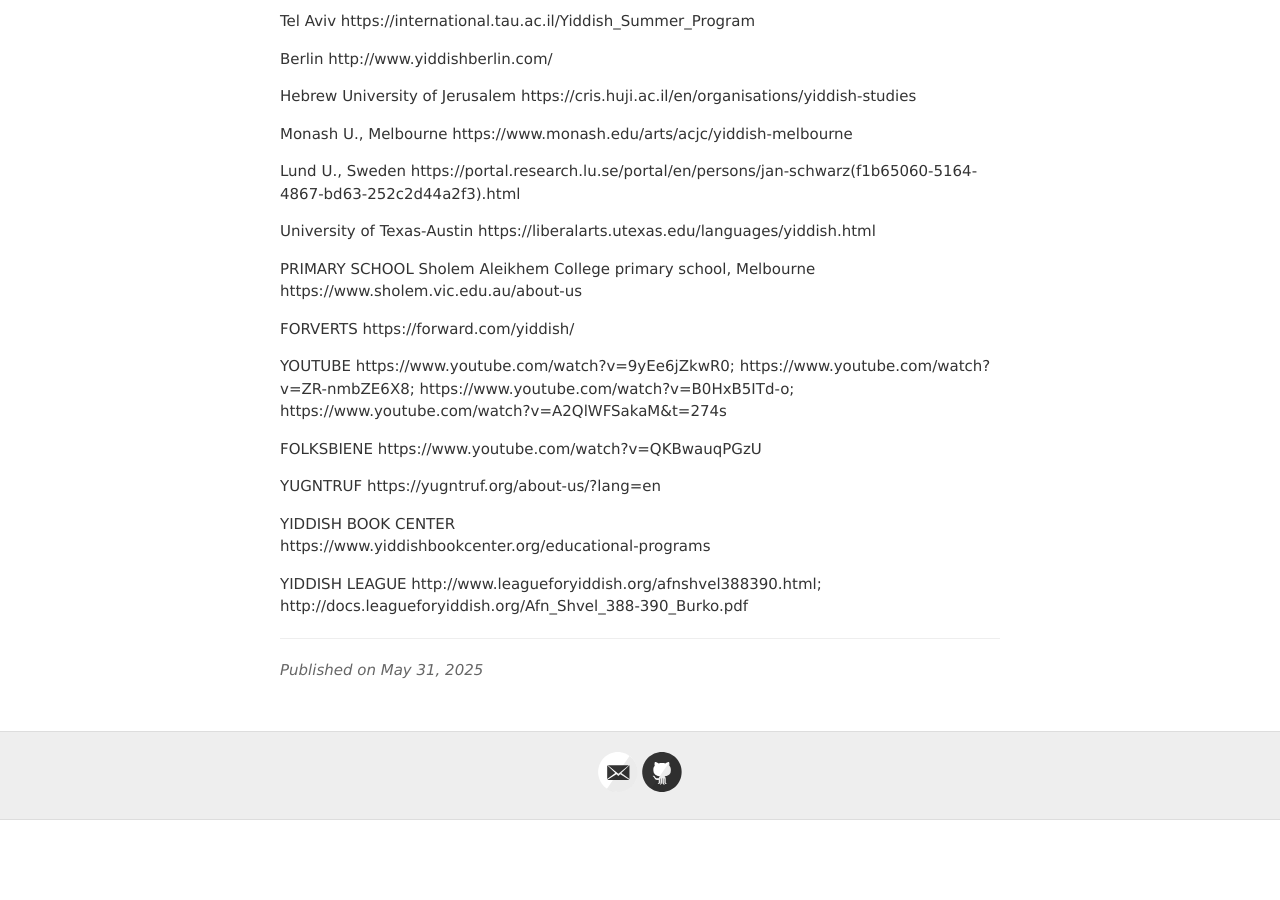
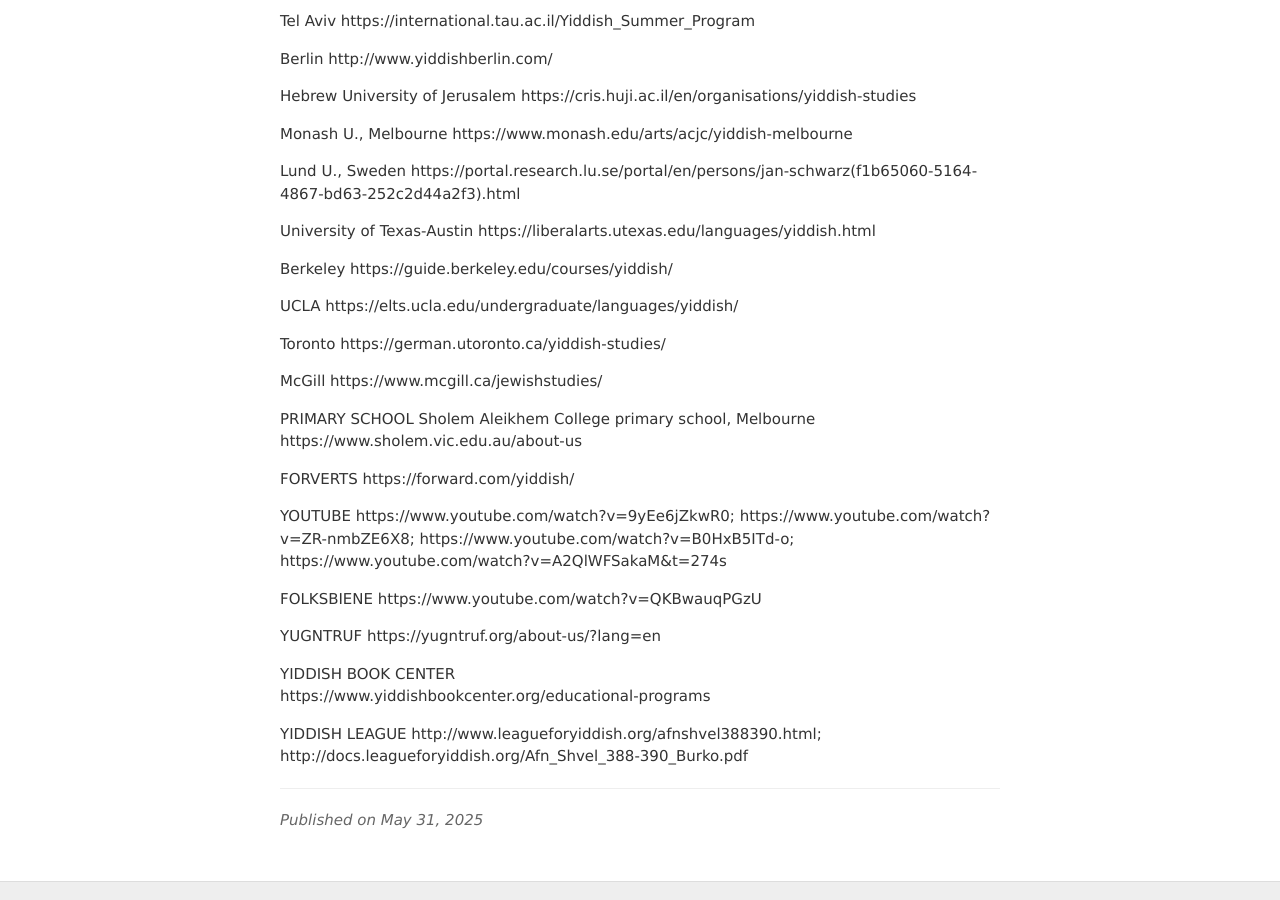
Before and after one commit to jvmallow/jvmallow.github.io, a Jekyll site: the page built from _posts/2025-05-31-Yiddish.md, in a window 1280 px wide and 900 px high, scrolled down 11707 px. Built offline with Jekyll 4.4.1, drawn with Linux system fonts in a browser that asks for light colours; a script that is not in the unit is left out; before the commit the page ends 12527 px from its top, so only the background shows below that.

Commit message:
Update 2025-05-31-Yiddish.md

```diff
--- a/_posts/2025-05-31-Yiddish.md
+++ b/_posts/2025-05-31-Yiddish.md
@@ -372,6 +372,16 @@ UNIVERSITIES
 
   University of Texas-Austin  https://liberalarts.utexas.edu/languages/yiddish.html
 
+  Berkeley https://guide.berkeley.edu/courses/yiddish/
+
+  UCLA https://elts.ucla.edu/undergraduate/languages/yiddish/
+
+  Toronto https://german.utoronto.ca/yiddish-studies/
+
+  McGill https://www.mcgill.ca/jewishstudies/
+
+
+
   PRIMARY SCHOOL Sholem Aleikhem College primary school, Melbourne https://www.sholem.vic.edu.au/about-us
 
   FORVERTS https://forward.com/yiddish/
```
